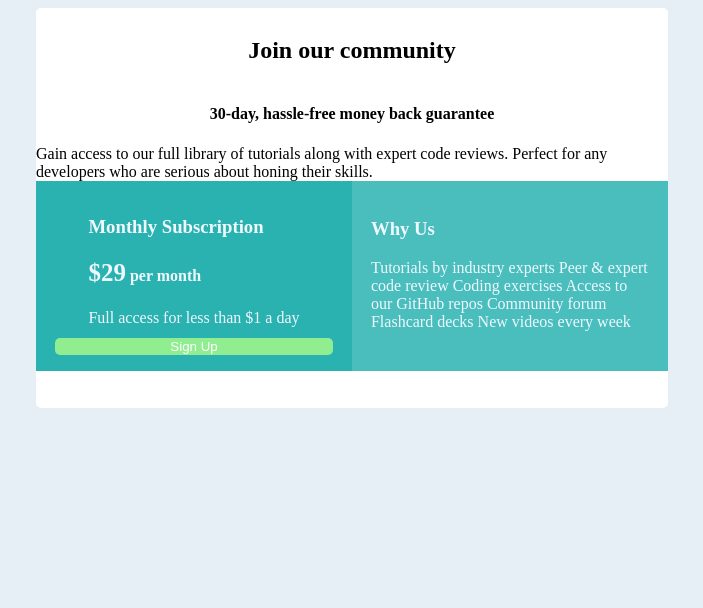
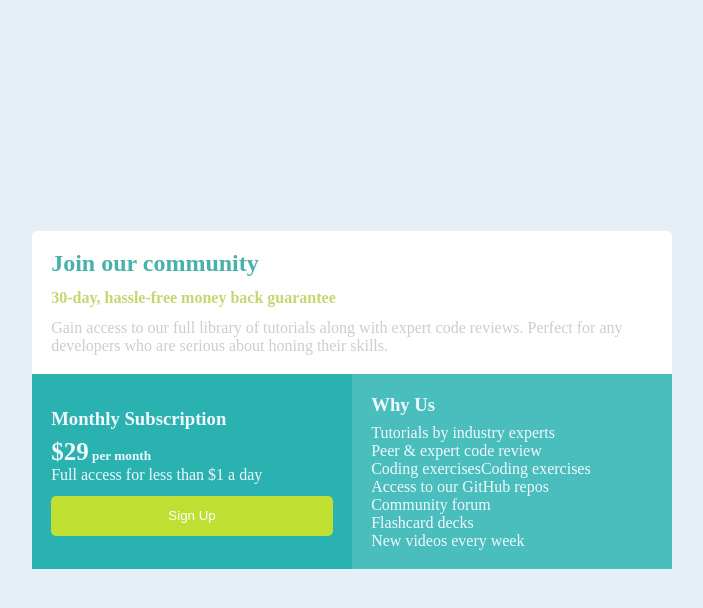
Before and after one commit to morphusss/price-grid-html, a plain HTML site: page index.html in a window 1280 px wide. Shown: the whole page, without its empty margins (288-991 px from the left). Drawn offline with Linux system fonts and the light colour scheme.

Commit message:
fix/polish site to ideal

```diff
--- a/index.html
+++ b/index.html
@@ -15,36 +15,32 @@
   <main class="main-container">
     <div class="cont">
       <section class="upper-container">
-        <h1>Join our community</h1>
-
-        <h4>30-day, hassle-free money back guarantee</h4>
-
-        Gain access to our full library of tutorials along with expert code reviews.
-        Perfect for any developers who are serious about honing their skills.
+        <h1 class="join">Join our community</h1>
+        <h4 class="demo-try">30-day, hassle-free money back guarantee</h4>
+        <p class="top-text">
+          Gain access to our full library of tutorials along with expert code reviews.
+          Perfect for any developers who are serious about honing their skills.
+        </p>
       </section>
-
       <section class="lower-container">
         <section class="left-container">
           <div class="left-cont-content">
-            <h3>Monthly Subscription</h3>
-
-            <h4><span class="dollar-price">&dollar;29</span> per month</h4>
-
-            Full access for less than &dollar;1 a day
+            <h3 class="heading">Monthly Subscription</h3>
+            <h5><span class="dollar-price">&dollar;29</span> per month</h5>
+            <p class="text">Full access for less than &dollar;1 a day </p>
           </div>
           <button class="button">Sign Up</button>
         </section>
         <section class="right-container">
           <div class="right-cont-content">
-            <h3>Why Us</h3>
-
-            Tutorials by industry experts
-            Peer &amp; expert code review
-            Coding exercises
-            Access to our GitHub repos
-            Community forum
-            Flashcard decks
-            New videos every week
+            <h3 class="heading">Why Us</h3>
+            <p class="text">Tutorials by industry experts</p>
+            <p class="text">Peer &amp; expert code review </p>
+            <p class="text">Coding exercisesCoding exercises</p>
+            <p class="text">Access to our GitHub repos</p>
+            <p class="text">Community forum</p>
+            <p class="text">Flashcard decks</p>
+            <p class="text">New videos every week</p>
           </div>
         </section>
       </section>
--- a/style.css
+++ b/style.css
@@ -2,9 +2,16 @@
     background-color: rgba(230,239,246,255);
     display: flex;
     justify-content: center;
-    align-content: center;
+    align-items: center;
+    width: 100vw;
+    height: 100vh;
 }
 
+* {
+    padding: 0;
+    margin: 0;
+    box-sizing: border-box;
+}
 
 .main-container {
     display: flex;
@@ -14,12 +21,12 @@
     border-radius: 5px;
     background-color: white;
     width: 50%;
-    height: 50vh;
-
 }
 
 .cont {
-    max-height: 100%;
+    height: fit-content;
+    width: 100%;
+
 }
 
 .upper-container {
@@ -27,14 +34,14 @@
     justify-content: center;
     align-items: center;
     flex-direction: column;
-    max-height: 50%;
+    padding: 3%;
+    align-items: baseline;
 }
 
 .lower-container {
     display: flex;
     justify-content: center;
     flex-direction: row;
-    max-height: 50%;
 }
 
 .left-container {
@@ -42,10 +49,8 @@
     display: flex;
     flex-direction: column;
     justify-content: center;
-    align-items: center;
     background-color: rgba(42,178,177,255);
     width: 50%;
-    max-height: 100%;
     padding: 3%;
 }
 
@@ -54,7 +59,6 @@
     padding: 3%;
     width: 50%;
     background-color: rgba(74,190,189,255);
-    max-height: 100%
 }
 
 .button {
@@ -63,10 +67,29 @@
     border-radius: 5px;
     border: 0px;
     margin-top: 4%;
-    background-color: lightgreen;
+    background-color: rgba(191,223,50,255);
     color: white;
 }
 
 .dollar-price {
     font-size: 25px;
 }
+
+.heading {
+    text-align: left;
+    padding-bottom: 3%;
+}
+
+.demo-try {
+    color: rgba(197,214,114,255);
+    padding: 2% 0%;
+
+}
+
+.join {
+    color: rgba(72,177,170,255);
+}
+
+.top-text {
+    color: rgba(200,206,213,255);
+}
```
